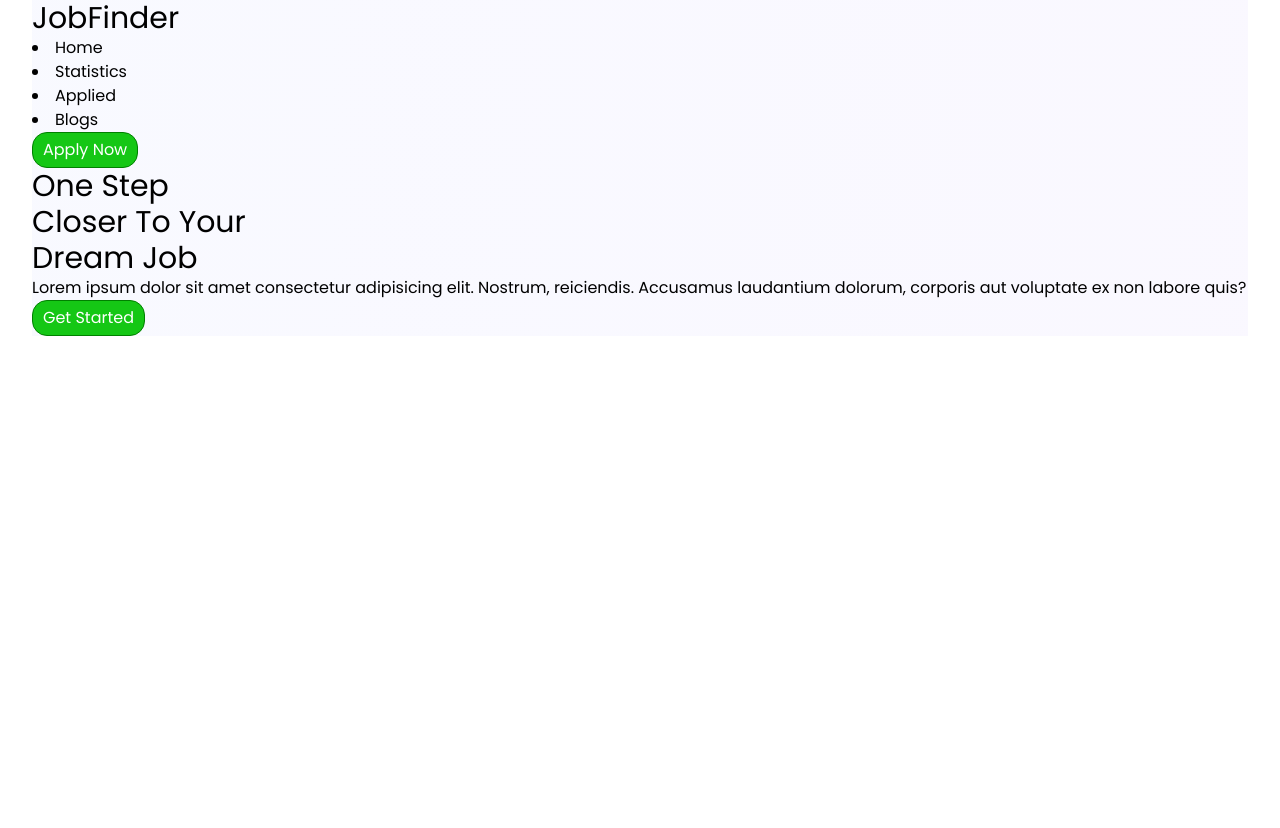
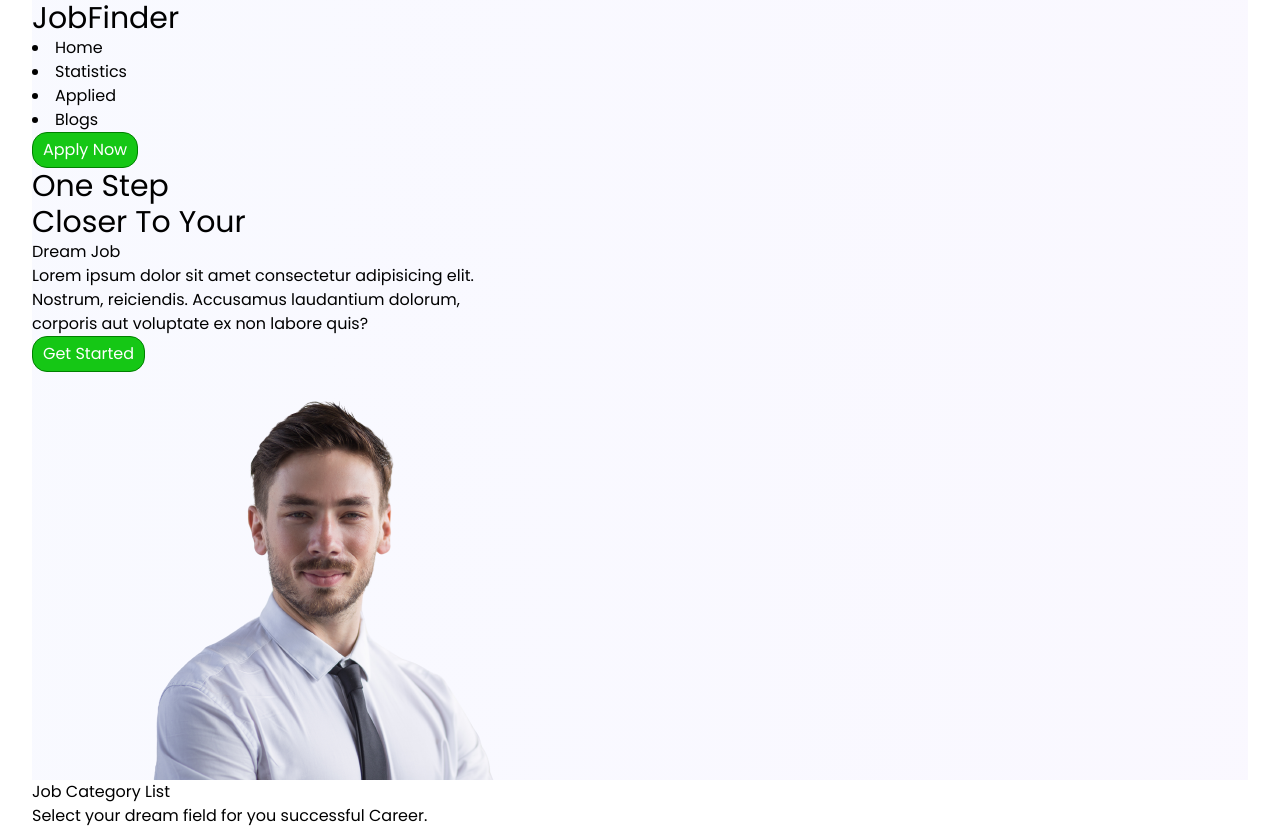
Before and after one commit to meraj2704/job-finder, a React (Vite) app: page / in a window 1280 px wide. Before the commit the page ends 800 px from the top, so only its background shows below. Built offline with nearby package versions, Linux system fonts and the light colour scheme.

Commit message:
Home headline done

```diff
--- a/src/Components/Home/Home.jsx
+++ b/src/Components/Home/Home.jsx
@@ -7,6 +7,10 @@ const Home = () => {
     return (
         <div>
             <HomeHeadLine></HomeHeadLine>
+            <section className='mt-32'>
+                <h1 className='text-center '>Job Category List</h1>
+                <p className='text-center'>Select your dream field for you successful Career.</p>
+            </section>
         </div>
     );
 };
--- a/src/Components/HomeHeadLine/HomeHeadLine.jsx
+++ b/src/Components/HomeHeadLine/HomeHeadLine.jsx
@@ -1,16 +1,19 @@
 import React from 'react';
+import img1 from '../../assets/professional.png'
 
 const HomeHeadLine = () => {
     return (
-        <div className='bg grid-cols-2'>
-            <div className='font-bold flex-row'>
-                <h1 className='h1'>One Step</h1>
-                <h1 className='h1'>Closer To Your</h1>
-                <h1 className='h1'>Dream Job</h1>
-                <p>Lorem ipsum dolor sit amet consectetur adipisicing elit. Nostrum, reiciendis. Accusamus laudantium dolorum, corporis aut voluptate ex non labore quis?</p>
+        <div className='bg grid grid-cols-2  items-center justify-items-center pt-5'>
+            <div className='font-bold flex-row '>
+                <h1 className='h1 text-green-700'>One Step</h1>
+                <h1 className='h1'><span className='text-yellow-400 text-4xl'>Closer</span> To Your</h1>
+                <h1 className='text-4xl mb-5 text-red-700'>Dream Job</h1>
+                <p className='mb-5'>Lorem ipsum dolor sit amet consectetur adipisicing elit.<br></br> Nostrum, reiciendis. Accusamus laudantium dolorum,<br /> corporis aut  voluptate ex non labore quis?</p>
                 <button className='btn'>Get Started</button>
             </div>
-            <div></div>
+            <div>
+                <img src={img1} alt="" />
+            </div>
         </div>
     );
 };
```
Also changed, not shown: src/assets/professional.png (added).
